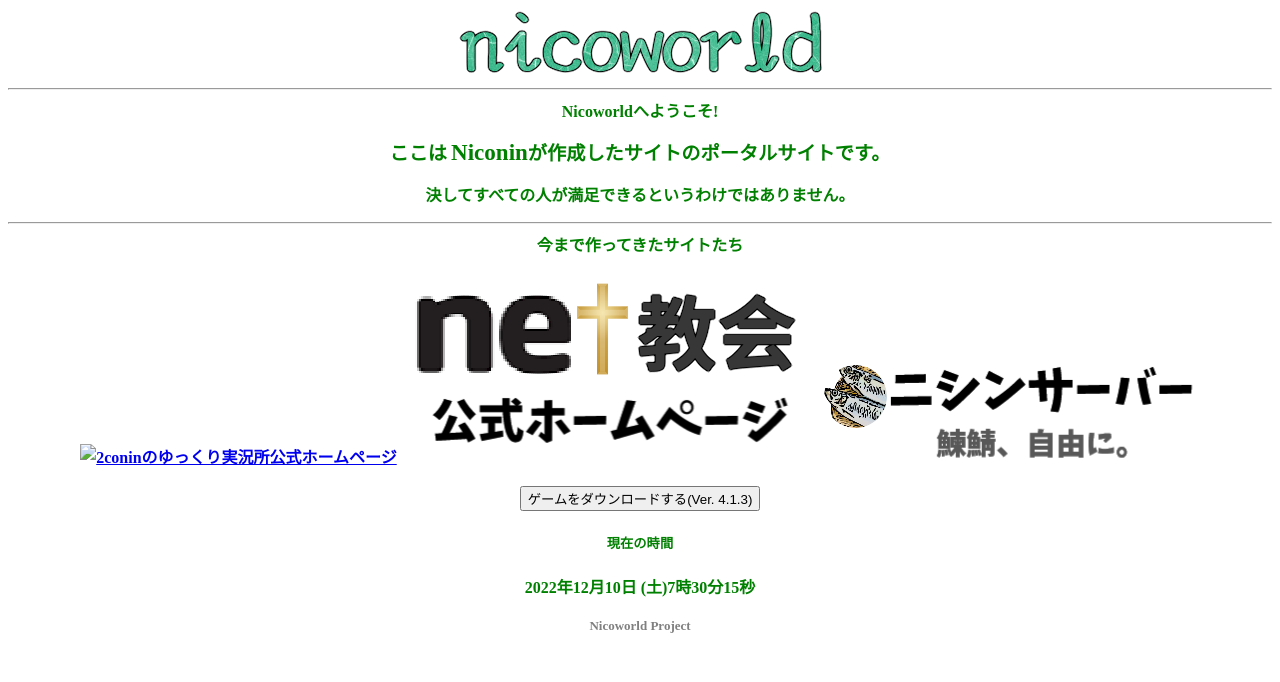
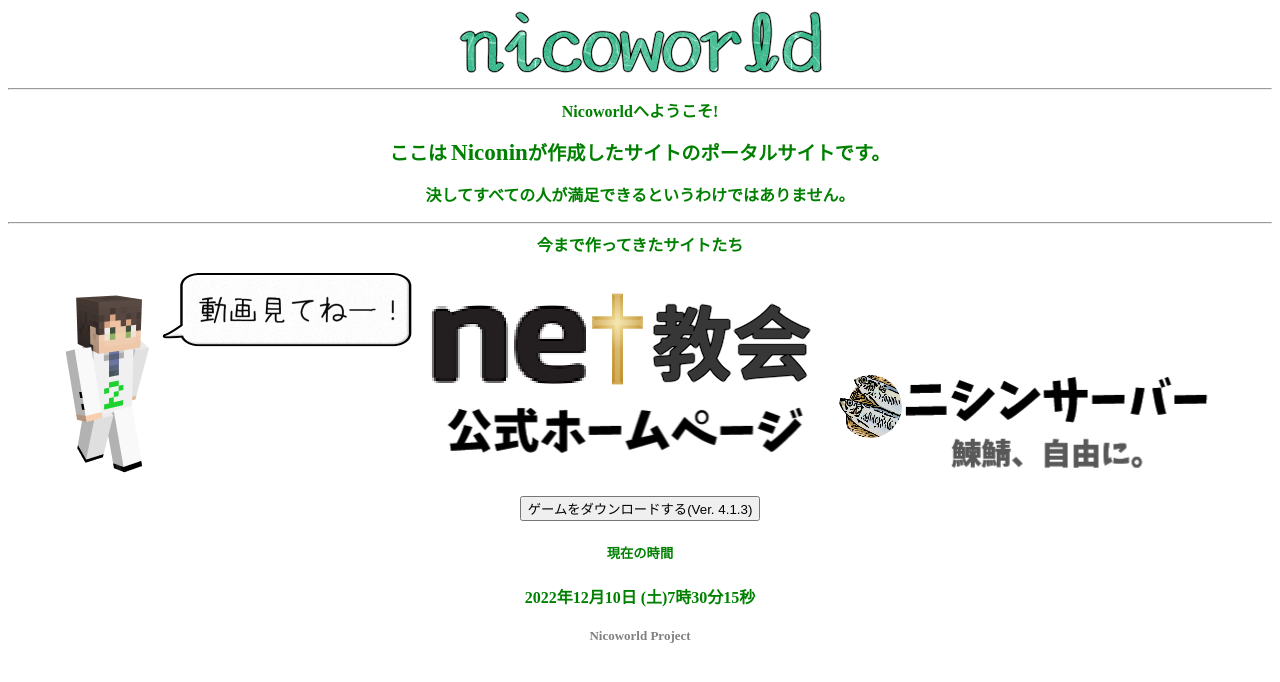
Before and after one commit to Niconin/Nicoworld, a plain HTML site: page index.html in a window 1280 px wide. Drawn offline with Linux system fonts and the light colour scheme.

Commit message:
Update index.html

```diff
--- a/index.html
+++ b/index.html
@@ -27,7 +27,7 @@
     <hr>
     <font color="#008000">今まで作ってきたサイトたち
     </p>
-   <a href="https://2co.nicoworld.net"><img src="動画みてねー.png" alt="2coninのゆっくり実況所公式ホームページ"></a>　<a href="https://net.nicoworld.net"><img src="net教会.png" alt="net教会公式ホームページ"></a>　<a href="https://nishinserver.click"><img src="nishinserver.png" alt="ニシンサーバー公式ホームページ"></a>
+   <a href="https://2co.nicoworld.net"><img src="動画見てねー.png" alt="2coninのゆっくり実況所公式ホームページ"></a>　<a href="https://net.nicoworld.net"><img src="net教会.png" alt="net教会公式ホームページ"></a>　<a href="https://nishinserver.net"><img src="nishinserver.png" alt="ニシンサーバー公式ホームページ"></a>
     <br>
     <br>
     <button onclick="location.href='https://www.nicoworld.net/app-release.apk'">ゲームをダウンロードする(Ver. 4.1.3)</button>
```
